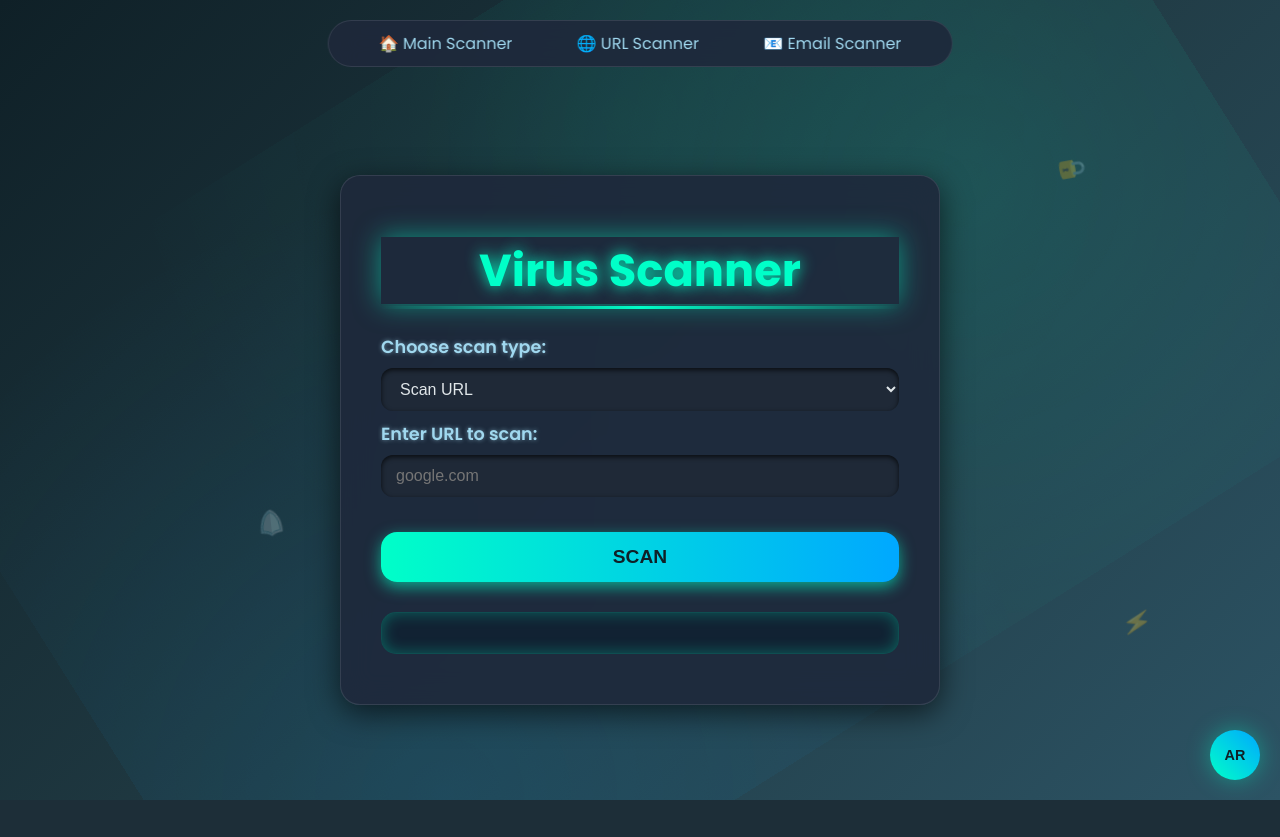
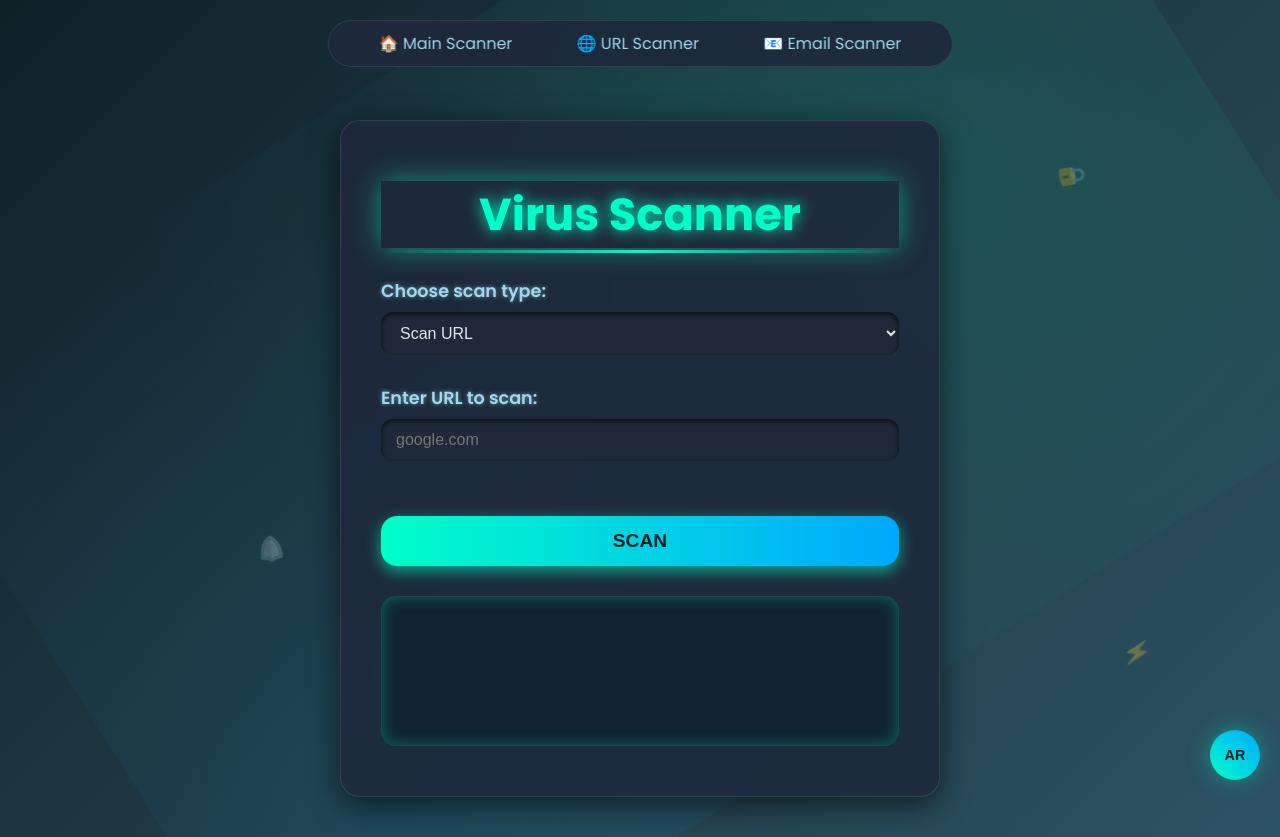
Before and after one commit to harsgames/Virus-Scanner, a Flask app: page / in a window 1280 px wide. Before the commit the page ends 800 px from the top, so only its background shows below. Run offline with Flask 3, Linux system fonts and the light colour scheme.

Commit message:
Update frontend.html

```diff
--- a/templates/frontend.html
+++ b/templates/frontend.html
@@ -116,8 +116,8 @@
       padding: 30px 40px;
       backdrop-filter: blur(15px);
       border: 1px solid rgba(255, 255, 255, 0.1);
-      max-height: 90vh;
-      overflow: hidden;
+      max-height: none;
+      overflow: visible;
       display: flex;
       flex-direction: column;
       animation: slideInUp 0.8s ease-out;
@@ -146,6 +146,10 @@
       height: 3px;
       background: linear-gradient(90deg, transparent, #00ffc8, transparent);
       animation: typewriter 2s ease-out forwards;
+    }
+
+    .form-group {
+      margin-bottom: 20px;
     }
 
     label {
@@ -253,6 +257,7 @@
       animation: slideInUp 0.9s ease-out;
       position: relative;
       border: 1px solid rgba(0, 255, 200, 0.2);
+      min-height: 150px;
     }
 
     .result-fade-in {
@@ -406,19 +411,28 @@
 
   <div class="container">
     <h1 id="title">Virus Scanner</h1>
+
+    <div class="form-group">
       <label for="scan-type" id="scan-type-label">Choose scan type:</label>
       <select id="scan-type" aria-label="Scan Type">
         <option value="url">Scan URL</option>
         <option value="email">Check Gmail</option>
       </select>
+    </div>
+
     <form id="scan-form" onsubmit="return false;">
+      <div class="form-group">
         <label id="input-label" for="input-value">Enter URL to scan:</label>
         <input type="text" id="input-value" name="input-value" placeholder="google.com" required />
+      </div>
+
       <button type="submit" id="scan-btn">Scan</button>
+
       <div class="scan-progress" id="scan-progress">
         <div class="scan-progress-bar"></div>
       </div>
     </form>
+
     <div id="result"></div>
     <div class="error" id="error-msg"></div>
   </div>
```
Lines whose indentation alone changed are shown as unchanged.
